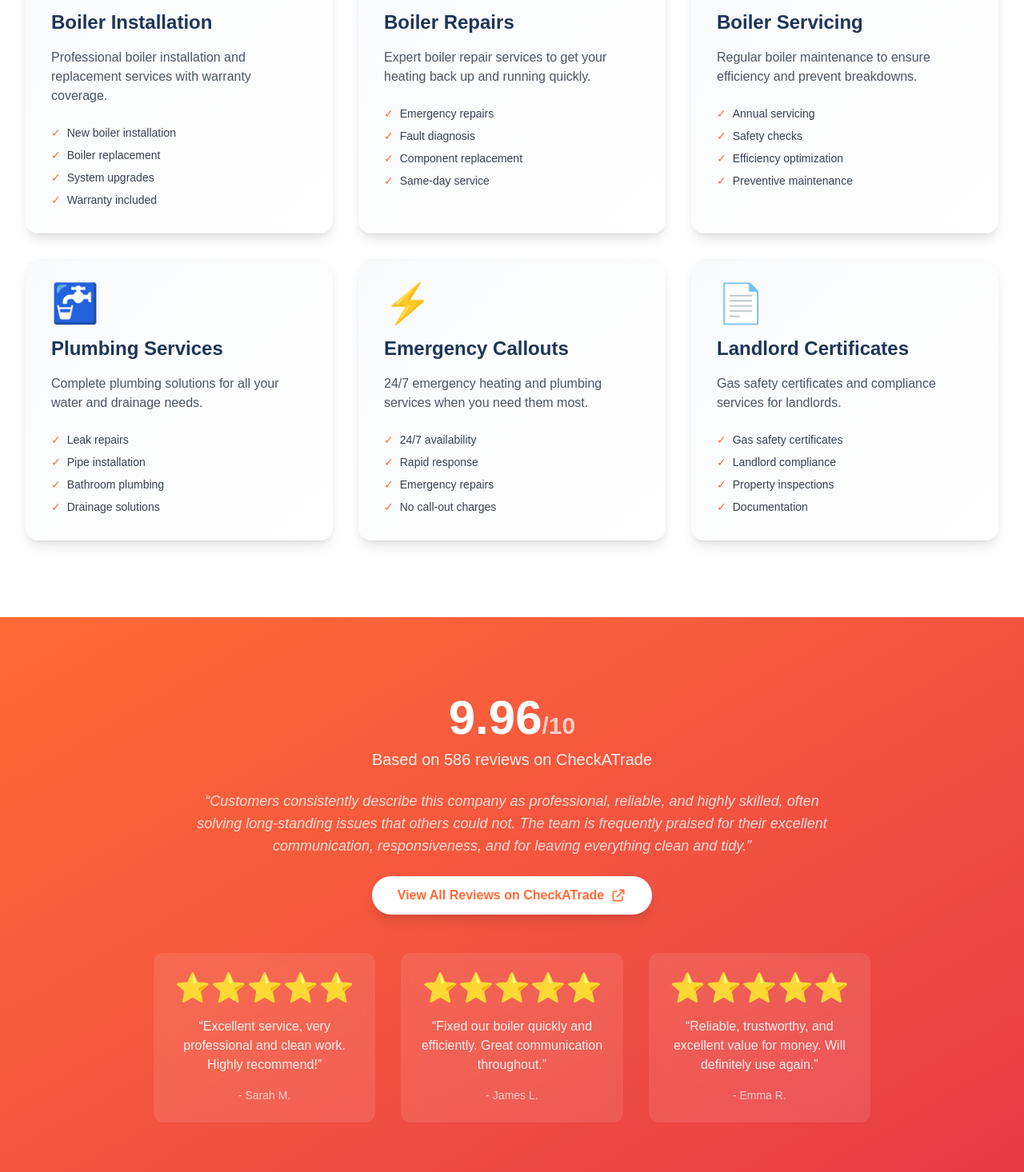
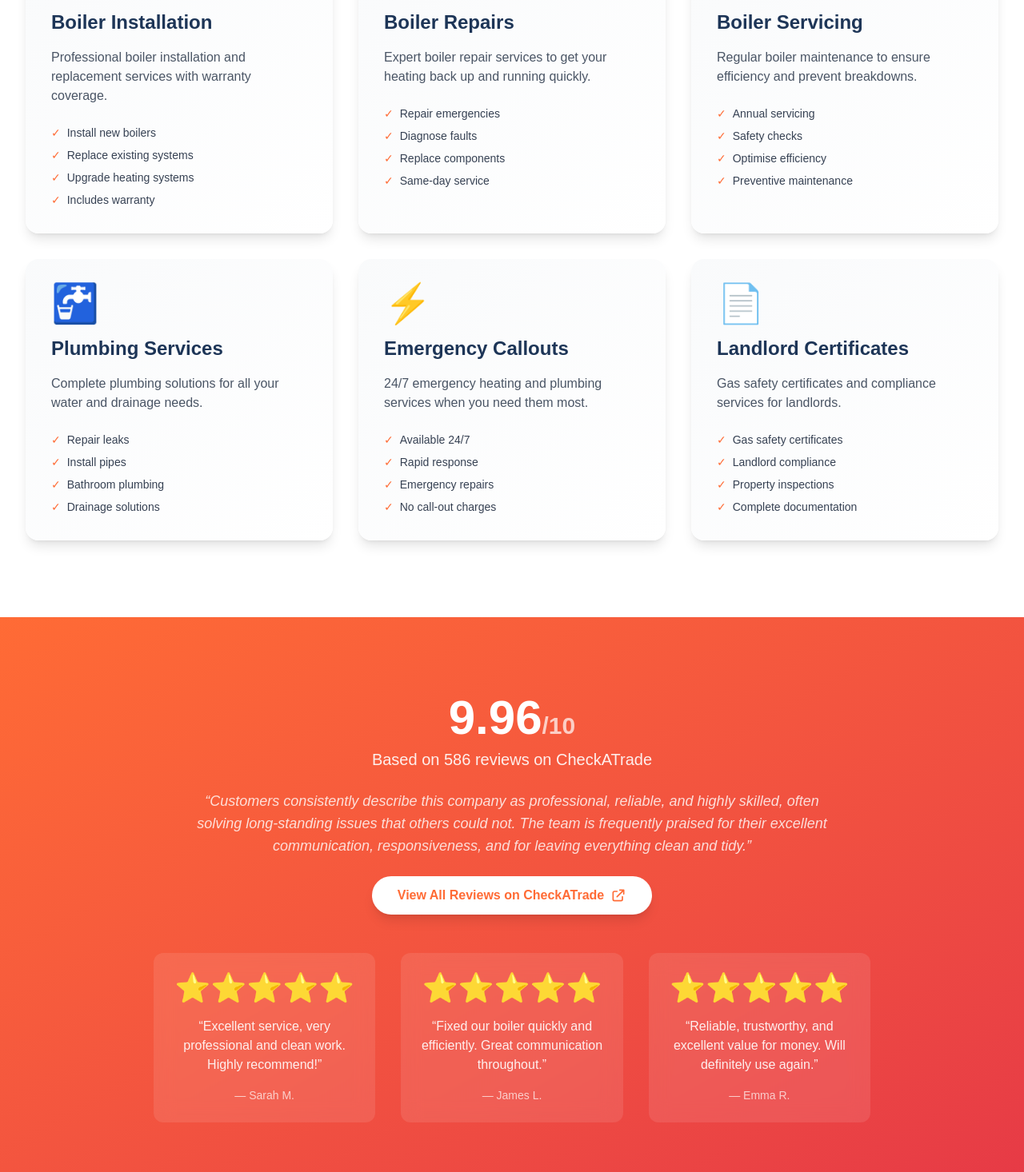
Before and after one commit to PatchLore/ecoflame-webapp, a Next.js app: page / in a window 1280 px wide. Shown: the part 1164-2630 px from the top of the page at 80% size. Built offline with nearby package versions, Linux system fonts and the light colour scheme.

Commit message:
Full text polish: update hero text; improve service bullet points with strong verbs; convert 'personalized' to British English 'personalised'; format reviews consistently with em dashes; ensure consistent capitalization and punctuation throughout

```diff
--- a/src/app/page.tsx
+++ b/src/app/page.tsx
@@ -16,8 +16,7 @@ export default function HomePage() {
             Professional <span className="bg-gradient-to-r from-[#FF6B35] to-[#E63946] bg-clip-text text-transparent">Heating & Plumbing</span> Services
           </h1>
           <p className="text-xl md:text-2xl text-white/90 mb-8 max-w-3xl mx-auto">
-            Expert boiler installation, repairs, and heating services across London and Surrey.
-            Gas Safe registered, fully insured, and available 24/7 for emergencies.
+            Trusted experts for boiler installation, repairs, and servicing across London and Surrey. Gas Safe registered, fully insured, and available 24/7 for emergencies.
           </p>
           <div className="flex flex-col sm:flex-row gap-4 justify-center mb-12">
             <a href="#book-now" className="bg-gradient-to-br from-[#FF6B35] to-[#E63946] text-white px-10 py-4 rounded-full font-semibold text-lg transition-all hover:-translate-y-1 shadow-[0_10px_30px_rgba(255,107,53,0.4)] hover:shadow-[0_15px_40px_rgba(255,107,53,0.5)]">
@@ -65,37 +64,37 @@ export default function HomePage() {
                 icon: '🔥',
                 title: 'Boiler Installation',
                 description: 'Professional boiler installation and replacement services with warranty coverage.',
-                features: ['New boiler installation', 'Boiler replacement', 'System upgrades', 'Warranty included']
+                features: ['Install new boilers', 'Replace existing systems', 'Upgrade heating systems', 'Includes warranty']
               },
               {
                 icon: '🔧',
                 title: 'Boiler Repairs',
                 description: 'Expert boiler repair services to get your heating back up and running quickly.',
-                features: ['Emergency repairs', 'Fault diagnosis', 'Component replacement', 'Same-day service']
+                features: ['Repair emergencies', 'Diagnose faults', 'Replace components', 'Same-day service']
               },
               {
                 icon: '📋',
                 title: 'Boiler Servicing',
                 description: 'Regular boiler maintenance to ensure efficiency and prevent breakdowns.',
-                features: ['Annual servicing', 'Safety checks', 'Efficiency optimization', 'Preventive maintenance']
+                features: ['Annual servicing', 'Safety checks', 'Optimise efficiency', 'Preventive maintenance']
               },
               {
                 icon: '🚰',
                 title: 'Plumbing Services',
                 description: 'Complete plumbing solutions for all your water and drainage needs.',
-                features: ['Leak repairs', 'Pipe installation', 'Bathroom plumbing', 'Drainage solutions']
+                features: ['Repair leaks', 'Install pipes', 'Bathroom plumbing', 'Drainage solutions']
               },
               {
                 icon: '⚡',
                 title: 'Emergency Callouts',
                 description: '24/7 emergency heating and plumbing services when you need them most.',
-                features: ['24/7 availability', 'Rapid response', 'Emergency repairs', 'No call-out charges']
+                features: ['Available 24/7', 'Rapid response', 'Emergency repairs', 'No call-out charges']
               },
               {
                 icon: '📄',
                 title: 'Landlord Certificates',
                 description: 'Gas safety certificates and compliance services for landlords.',
-                features: ['Gas safety certificates', 'Landlord compliance', 'Property inspections', 'Documentation']
+                features: ['Gas safety certificates', 'Landlord compliance', 'Property inspections', 'Complete documentation']
               }
             ].map((service, index) => (
               <div key={index} className="bg-gradient-to-br from-gray-50 to-white p-8 rounded-2xl shadow-lg hover:shadow-xl transition-all hover:-translate-y-2">
@@ -142,17 +141,17 @@ export default function HomePage() {
             <div className="bg-white/10 backdrop-blur-md p-6 rounded-xl">
               <div className="text-4xl mb-4">⭐⭐⭐⭐⭐</div>
               <p className="text-white/90 mb-4">&ldquo;Excellent service, very professional and clean work. Highly recommend!&rdquo;</p>
-              <p className="text-white/70 text-sm">- Sarah M.</p>
+              <p className="text-white/70 text-sm">&mdash; Sarah M.</p>
             </div>
             <div className="bg-white/10 backdrop-blur-md p-6 rounded-xl">
               <div className="text-4xl mb-4">⭐⭐⭐⭐⭐</div>
               <p className="text-white/90 mb-4">&ldquo;Fixed our boiler quickly and efficiently. Great communication throughout.&rdquo;</p>
-              <p className="text-white/70 text-sm">- James L.</p>
+              <p className="text-white/70 text-sm">&mdash; James L.</p>
             </div>
             <div className="bg-white/10 backdrop-blur-md p-6 rounded-xl">
               <div className="text-4xl mb-4">⭐⭐⭐⭐⭐</div>
               <p className="text-white/90 mb-4">&ldquo;Reliable, trustworthy, and excellent value for money. Will definitely use again.&rdquo;</p>
-              <p className="text-white/70 text-sm">- Emma R.</p>
+              <p className="text-white/70 text-sm">&mdash; Emma R.</p>
             </div>
           </div>
         </div>
@@ -181,7 +180,7 @@ export default function HomePage() {
         <div className="max-w-[1400px] mx-auto">
           <div className="text-center mb-12">
             <h2 className="text-5xl font-bold text-[#1D3557] mb-4">Send Your Details – We&apos;ll Call You With a Quote</h2>
-            <p className="text-xl text-gray-600">Fill out the form below and we&apos;ll contact you to discuss your heating needs and provide a personalized quote.</p>
+            <p className="text-xl text-gray-600">Fill out the form below and we&apos;ll contact you to discuss your heating needs and provide a personalised quote.</p>
           </div>
           <div className="w-full flex justify-center py-10">
             {isLoading && (
--- a/src/app/quoteflow/embed/page.tsx
+++ b/src/app/quoteflow/embed/page.tsx
@@ -114,7 +114,7 @@ export default function QuoteEmbedPage() {
         <div className="bg-white rounded-2xl p-8 max-w-md w-full text-center">
           <h2 className="text-2xl font-semibold text-[#0B2346]">Thank You!</h2>
           <p className="mt-3 text-gray-700">
-            We&apos;ve received your request and will call you within 2 hours with your personalized quote.
+            We&apos;ve received your request and will call you within 2 hours with your personalised quote.
           </p>
           <p className="mt-5 text-gray-600">Need immediate help?</p>
           <a href="tel:07921064352" className="block mt-1 text-[#FF5C3A] font-medium hover:underline">
@@ -304,7 +304,7 @@ export default function QuoteEmbedPage() {
               </button>
 
               <div className="text-center text-sm text-gray-700">
-                <p className="mb-2">We&apos;ll call you within 2 hours with your personalized quote</p>
+                <p className="mb-2">We&apos;ll call you within 2 hours with your personalised quote</p>
                 <p className="font-medium text-gray-800">
                   <span className="mr-1">📞</span>
                   Call us now: Mobile
```
